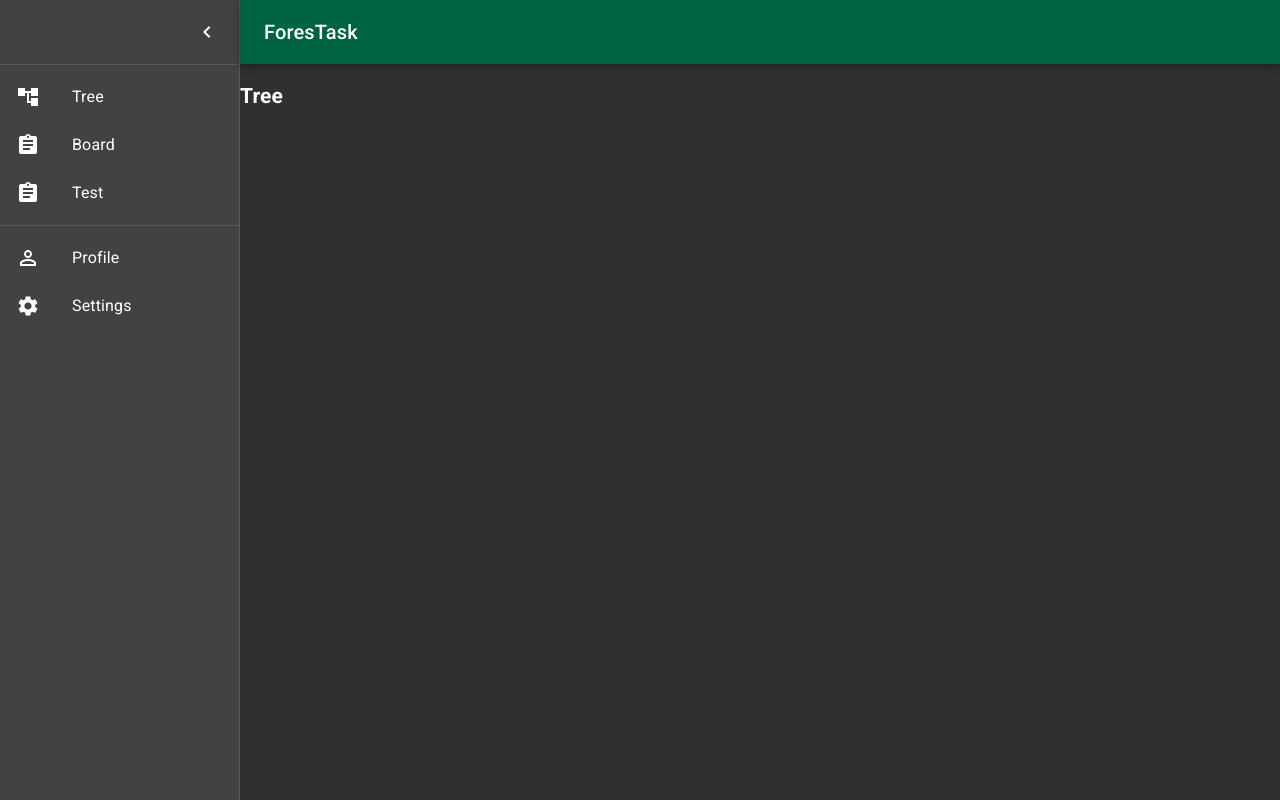
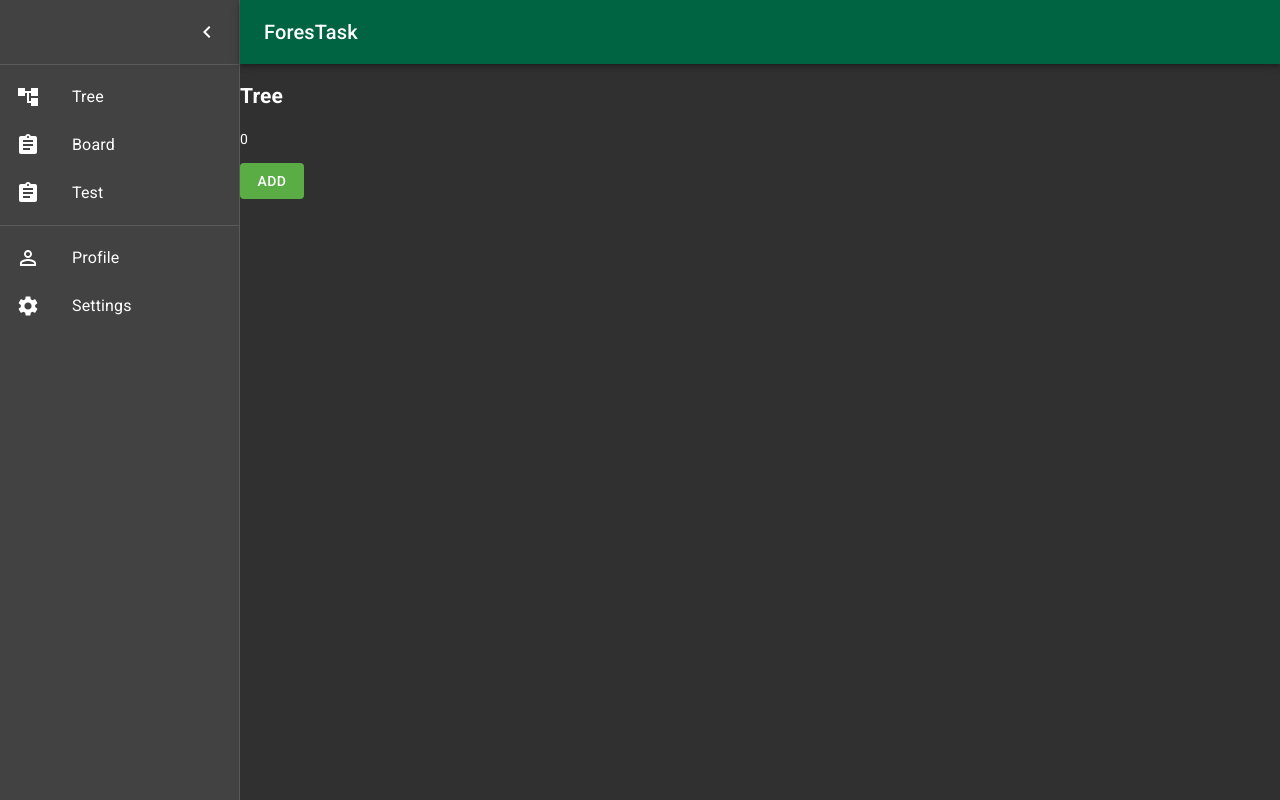
Before and after one commit to bioerrorlog/TaskAppNextTs, a React (Create React App) app: page / in a window 1280 px wide. Built offline with nearby package versions, Linux system fonts and the light colour scheme.

Commit message:
simple redux

```diff
--- a/package.json
+++ b/package.json
@@ -14,9 +14,11 @@
     "clsx": "latest",
     "react": "latest",
     "react-dom": "latest",
+    "react-redux": "^7.2.0",
     "react-router-dom": "^5.1.2",
     "react-scripts": "latest",
-    "recharts": "^1.8.5"
+    "recharts": "^1.8.5",
+    "redux": "^4.0.5"
   },
   "browserslist": {
     "production": [
--- /dev/null
+++ b/src/actions/index.js
@@ -0,0 +1,6 @@
+export * from './nodeActions';
+
+
+export const ACTIONS = {
+    ADD_NODE: "ADD_NODE"
+  };
--- /dev/null
+++ b/src/actions/nodeActions.js
@@ -0,0 +1,8 @@
+import { ACTIONS } from '../actions';
+
+
+export const addNode = () => {
+    return{
+        type: ACTIONS.ADD_NODE
+    };
+};
--- a/src/components/dashboard/Dashboard.js
+++ b/src/components/dashboard/Dashboard.js
@@ -3,6 +3,7 @@ import { Route, Switch } from 'react-router-dom';
 import { makeStyles } from '@material-ui/core/styles';
 import Test from './test/Test';
 import Tree from './tree/Tree';
+import Board from './board/Board';
 import Navbar from './navbar/Navbar';
 
 const useStyles = makeStyles((theme) => ({
@@ -28,6 +29,7 @@ export default function Dashboard() {
         <div className={classes.appBarSpacer} />
         <Switch>
           <Route exact path="/" component={Tree} />
+          <Route path="/board" component={Board} />
           <Route path="/test" component={Test} />
         </Switch>
 
--- /dev/null
+++ b/src/components/dashboard/board/Board.js
@@ -0,0 +1,16 @@
+import React from 'react';
+import clsx from 'clsx';
+import { makeStyles } from '@material-ui/core/styles';
+
+const useStyles = makeStyles((theme) => ({
+}));
+
+export default function Board() {
+  const classes = useStyles();
+
+  return (
+    <div>
+        <h2>Board</h2>
+    </div>
+  );
+}
--- a/src/components/dashboard/tree/Tree.js
+++ b/src/components/dashboard/tree/Tree.js
@@ -1,16 +1,37 @@
-import React from 'react';
-import clsx from 'clsx';
+import React, { Component } from 'react';
+import { connect } from "react-redux";
+
 import { makeStyles } from '@material-ui/core/styles';
+
+import TreeButton from './TreeButton';
+import { addNode } from '../../../actions'
+
 
 const useStyles = makeStyles((theme) => ({
 }));
 
-export default function Tree() {
-  const classes = useStyles();
+class Tree extends Component {
 
-  return (
-    <div>
-        <h2>Tree</h2>
-    </div>
-  );
+  render(){
+    return (
+      <div>
+          <h2>Tree</h2>
+          <p>{this.props.ctr}</p>
+          <TreeButton onClick={this.props.addTreeNode}>Add</TreeButton>
+      </div>
+    );
+  }
 }
+
+const mapStateToProps = state => ({
+  ctr: state.nodeCounter
+});
+
+const mapDispatchToProps = dispatch => {
+  return{
+    addTreeNode: () => dispatch(addNode())
+  }
+}
+
+
+export default connect(mapStateToProps, mapDispatchToProps)(Tree)
--- /dev/null
+++ b/src/components/dashboard/tree/TreeButton.js
@@ -0,0 +1,21 @@
+import React from "react";
+import { makeStyles } from '@material-ui/core/styles';
+import Button from "@material-ui/core/Button";
+
+
+const useStyles = makeStyles({
+    treeButton: {
+        color: '#ffffff',
+        background: '#5aac44',
+    },
+  });
+
+export default function TreeButton({ children, onClick }) {
+    const classes = useStyles();
+
+    return (
+        <Button className={classes.treeButton} onMouseDown={onClick}>
+            {children}
+        </Button>
+    );
+};
--- a/src/index.js
+++ b/src/index.js
@@ -1,17 +1,26 @@
 import React from 'react';
 import ReactDOM from 'react-dom';
 import{ BrowserRouter} from 'react-router-dom';
+import { createStore} from 'redux';
+import { Provider } from 'react-redux';
+
 import CssBaseline from '@material-ui/core/CssBaseline';
 import { ThemeProvider } from '@material-ui/core/styles';
+
 import App from './components/App';
 import theme from './theme';
+import treeReducer from './reducer/reducer'
 
+
+const store = createStore(treeReducer);
 
 const app =(
   <BrowserRouter>
     <ThemeProvider theme={theme}>
-      <CssBaseline />
-      <App />
+      <Provider store={store}>
+        <CssBaseline />
+        <App />
+      </Provider>
     </ThemeProvider>
   </BrowserRouter>
 );
--- /dev/null
+++ b/src/reducer/reducer.js
@@ -0,0 +1,20 @@
+import { ACTIONS } from "../actions";
+
+const initialState = {
+    nodeCounter: 0
+}
+
+const treeReducer = (state = initialState, action) => {
+    switch (action.type) {
+        case ACTIONS.ADD_NODE: {
+            return {
+                ...state,
+                nodeCounter: state.nodeCounter + 1
+            }
+        }
+    default:
+        return state;
+    }
+};
+
+export default treeReducer;
```
Also changed, not shown: 1 other file (tests, documents, lock files or other folders).
